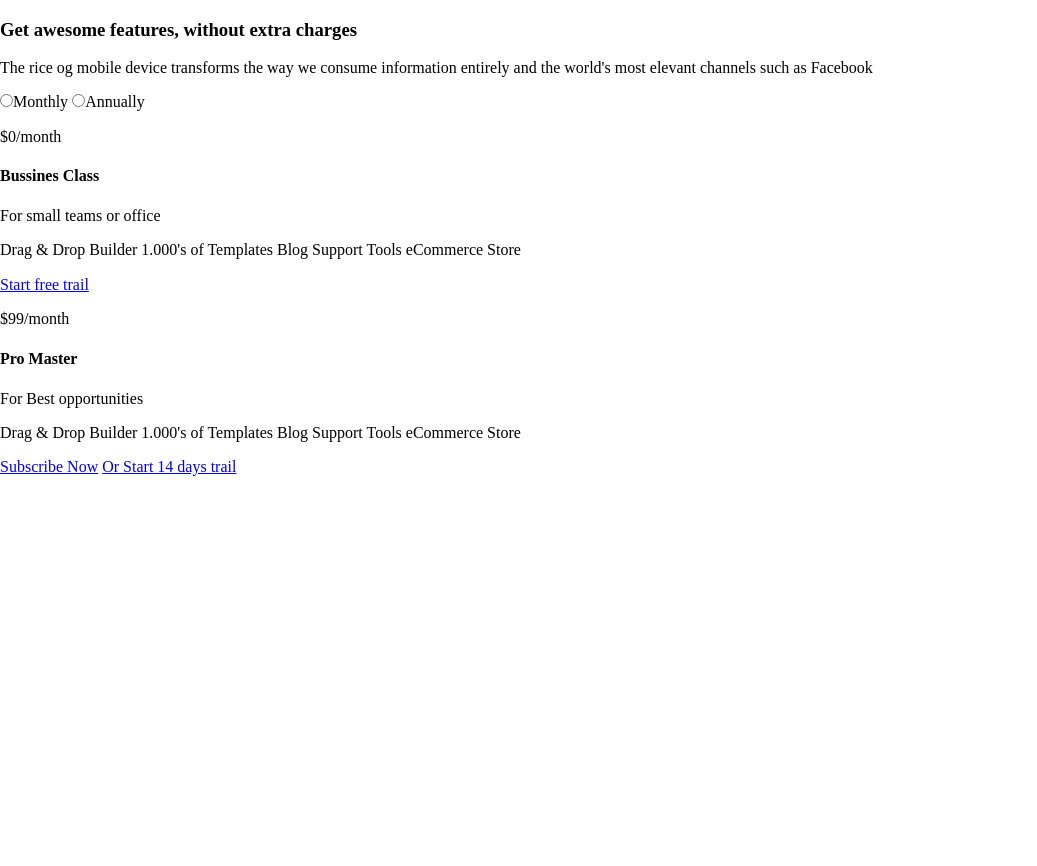
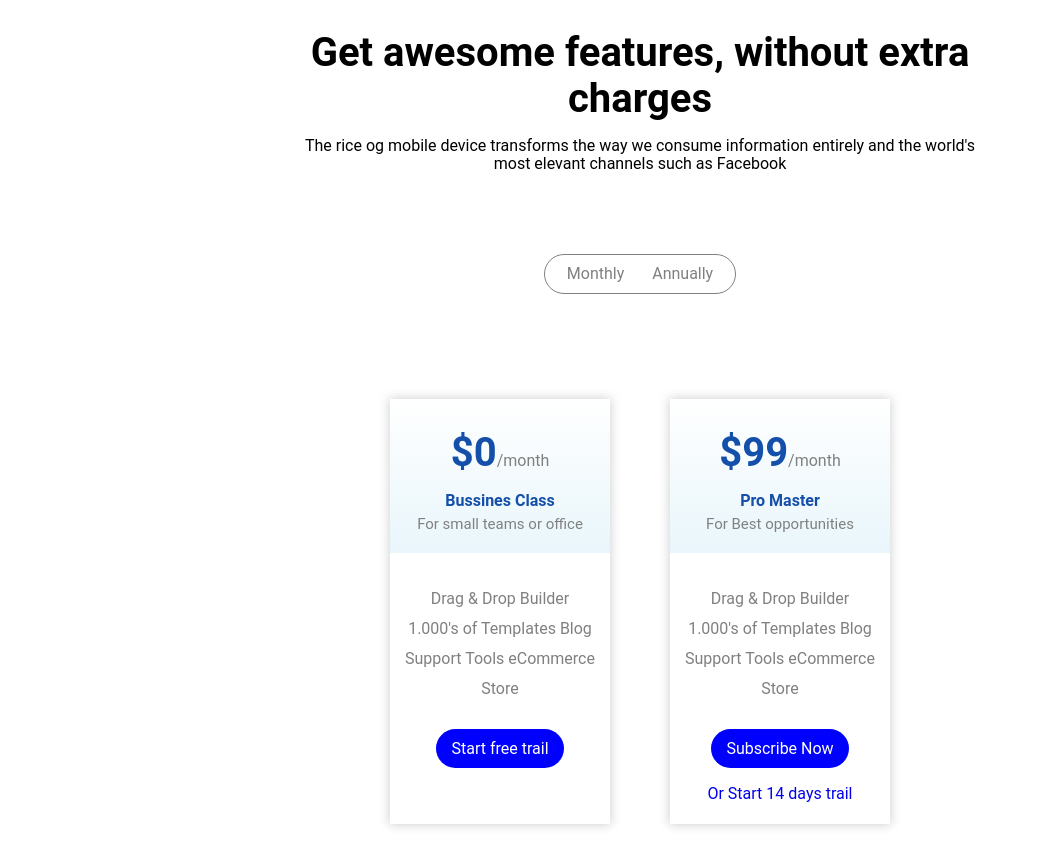
Before and after one commit to Muhammadjewel/app-landing-page-study, a plain HTML site: page index.html in a window 1280 px wide. Shown: the whole page, without its empty margins (0-1037 px from the left). Before the commit the page ends 800 px from the top, so only its background shows below. Drawn offline with Linux system fonts and the light colour scheme.

Commit message:
saytga stil berilib, htmlda classlar qoshildi

```diff
--- a/css/styles.css
+++ b/css/styles.css
@@ -9,4 +9,112 @@ html {
 body {
 	padding: 0;
 	margin: 0;
+	font-family: "Roboto", "Arial", sans-serif;
 }
+.container{
+	width: 1170px;
+	margin: 30px auto;
+}
+.header__heading{
+	width: 700px;
+	margin: 0 auto 15px;
+	font-size: 40px;
+	text-align: center;
+}
+.header__subtitle{
+	width: 700px;
+	margin: 0 auto;
+	text-align: center;
+}
+.form__box{
+	width: 100%;
+	display: flex;
+}
+.form{
+	display: inline-block;
+	border: 1px solid gray;
+	border-radius: 20px;
+	padding: 10px 10px;
+	margin:80px auto;
+}
+.form__label{
+	color: gray;
+	padding: 8px 12px;
+	border-radius: 20px;
+	transition: background-color 0.4s ease
+}
+.form__label:hover{
+	color: white;
+	background-color: blue;
+}
+.visually-hidden{
+	position: absolute;
+	width: 1px;
+	height: 1px;
+	padding: 0;
+	bottom: 0;
+	margin: -1px;
+	white-space: nowrap;
+	clip-path:
+	inset(100%);
+	clip:rect(0 0 0 0);
+	clip: rect(0, 0, 0, 0);
+	overflow: hidden;
+}
+.batch{
+	width: 550px;
+	margin: 0 auto;
+	display: flex;
+	justify-content: space-between;
+}
+.batch-box{
+	width: 220px;
+	margin:25px;
+	box-shadow: 0 0 10px 1px lightgray;
+	text-align: center;
+
+}
+.top-box{
+	background-image:
+	linear-gradient(to top,  #e9f6fb,white);
+	padding: 15px;
+}
+.top-box__cost{
+	color: gray;
+}
+.cost--big{
+	font-size: 40px;
+	font-weight: bold;
+	color: #144fa9;
+}
+.top-box__title{
+	margin: 0;
+	margin-bottom: 5px;
+	color: #144fa9;
+}
+.top-box__subtitle{
+	margin: 0;
+	color: gray;
+	font-size: 15px;
+	margin-bottom: 5px;
+}
+.bottom-box{
+	padding: 15px;
+	line-height: 30px;
+}
+.bottom-box__title{
+	color: gray;
+	margin-bottom: 30px;
+}
+.batch__link{
+	text-decoration: none;
+	color: white;
+	background-color: blue;
+	padding: 10px 15px;
+	border-radius: 20px;
+}
+.batch__link-14{
+	display: block;
+	text-decoration: none;
+	margin-top: 15px;
+}
--- a/index.html
+++ b/index.html
@@ -17,45 +17,47 @@
 				The rice og mobile device transforms the way we consume information entirely and the world's most elevant channels such as Facebook
 			</p>
 		</header>
-		<form action="https://echo.htmlacademy.ru" method="GET">
-			<label>
-				<input type="radio" name="time" value="monthly">Monthly
-			</label>
-			<label>
-				<input type="radio" name="time" value="annually">Annually
-			</label>
-		</form>
+		<div class="form__box">
+			<form class="container__form form" action="https://echo.htmlacademy.ru" method="GET">
+				<label class="form__label">
+					<input class="form__input visually-hidden" type="radio" name="time" value="monthly">Monthly
+				</label>
+				<label class="form__label">
+					<input class="form__input visually-hidden" type="radio" name="time" value="annually">Annually
+				</label>
+			</form>
+		</div>
 		<div class="batch">
 			<div class="batch-box">
 				<div class="batch-box__top-box top-box">
 					<p class="top-box__cost">
-						<span class="">$0</span>/month
+						<span class="cost--big">$0</span>/month
 					</p>
 					<h4 class="top-box__title">Bussines Class</h4>
-					<p>For small teams or office</p>
+					<p class="top-box__subtitle">For small teams or office</p>
 				</div><!-- top-box -->
 				<div class="batch__bottom-box bottom-box">
 					<p class="bottom-box__title">
 						Drag & Drop Builder 1.000's of Templates Blog Support Tools eCommerce Store
 					</p>
+				<a class="batch__link" href="#">Start free trail</a>
 				</div>
-				<a class="batch__link" href="#">Start free trail</a>
 			</div>
 			<div class="batch-box">
 				<div class="batch-box__top-box top-box">
 					<p class="top-box__cost">
-						<span class="">$99</span>/month
+						<span class=cost--big>$99</span>/month
 					</p>
 					<h4 class="top-box__title">Pro Master</h4>
-					<p>For Best opportunities</p>
+					<p class="top-box__subtitle">For Best opportunities</p>
 				</div><!-- top-box -->
 				<div class="batch__bottom-box bottom-box">
 					<p class="bottom-box__title">
 						Drag & Drop Builder 1.000's of Templates Blog Support Tools eCommerce Store
 					</p>
-				</div>
 				<a class="batch__link" href="#">Subscribe Now</a>
 				<a class="batch__link-14" href="#">Or Start 14 days trail</a>
+				</div>
 			</div>
 		</div><!-- batch -->
 	</div><!-- container -->
```
